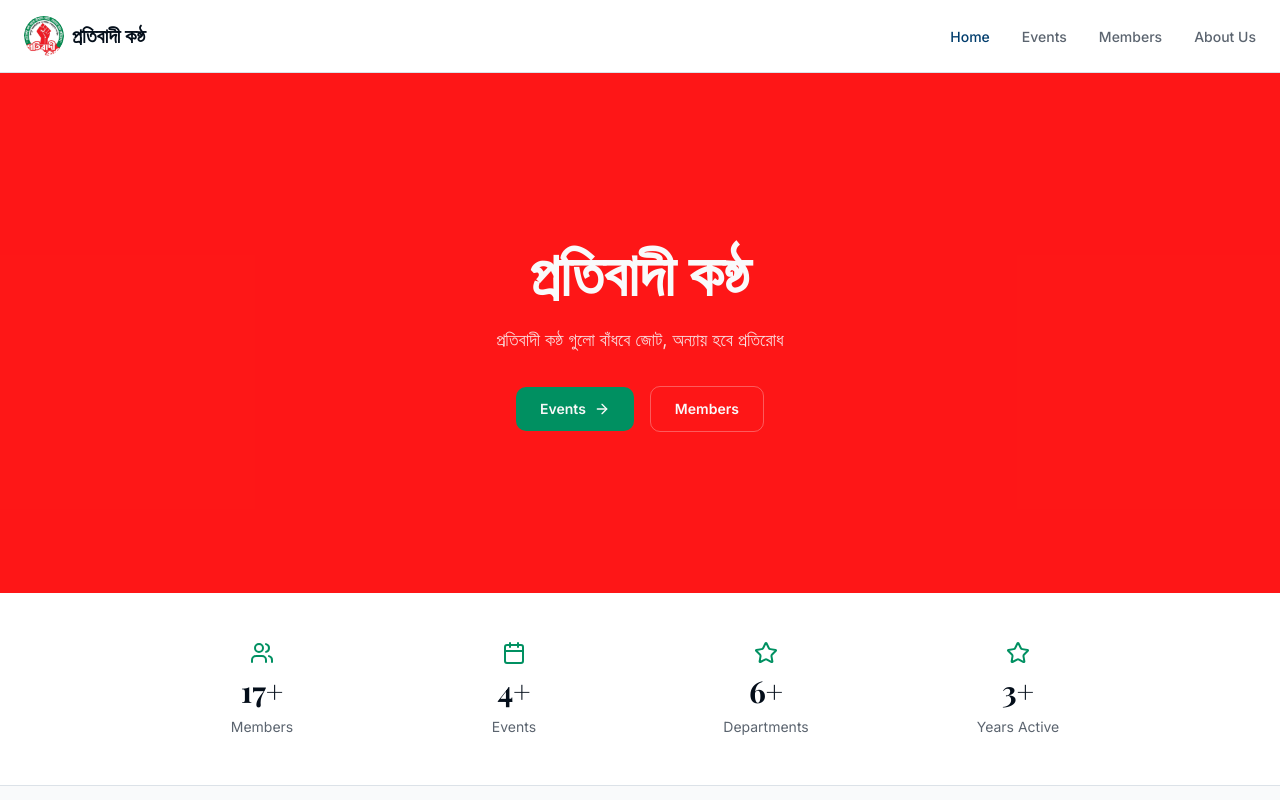
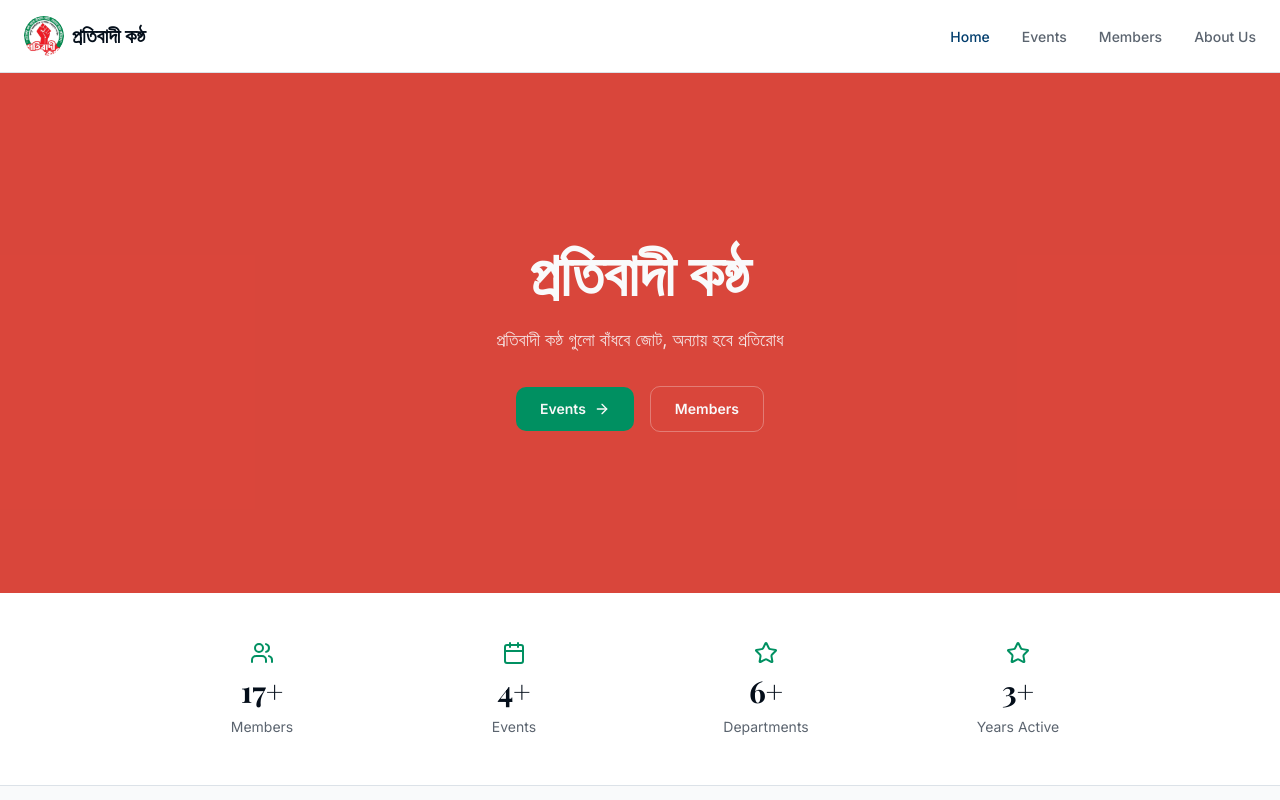
Before and after one commit to Pratibadikontho/Pratibadikontho, a Next.js app: page / in a window 1280 px wide. Shown: the top 800 px of the page. Built offline with nearby package versions, Linux system fonts and the light colour scheme; a web font is replaced by a local one.

Commit message:
feat: update hero section background color to lighter shade of red

```diff
--- a/app/page.tsx
+++ b/app/page.tsx
@@ -19,7 +19,7 @@ export default function HomePage() {
   return (
     <div className="flex flex-col">
       {/* =================== HERO SECTION =================== */}
-      <section className="flex min-h-[520px] items-center justify-center bg-[#ff0000e8]">
+      <section className="flex min-h-[520px] items-center justify-center bg-[#d8382cec]">
         {/* Hero content */}
         <div className="mx-auto max-w-3xl px-6 py-20 text-center">
           <h1 className="font-serif text-4xl font-bold leading-tight text-primary-foreground md:text-5xl lg:text-6xl text-balance">
```
